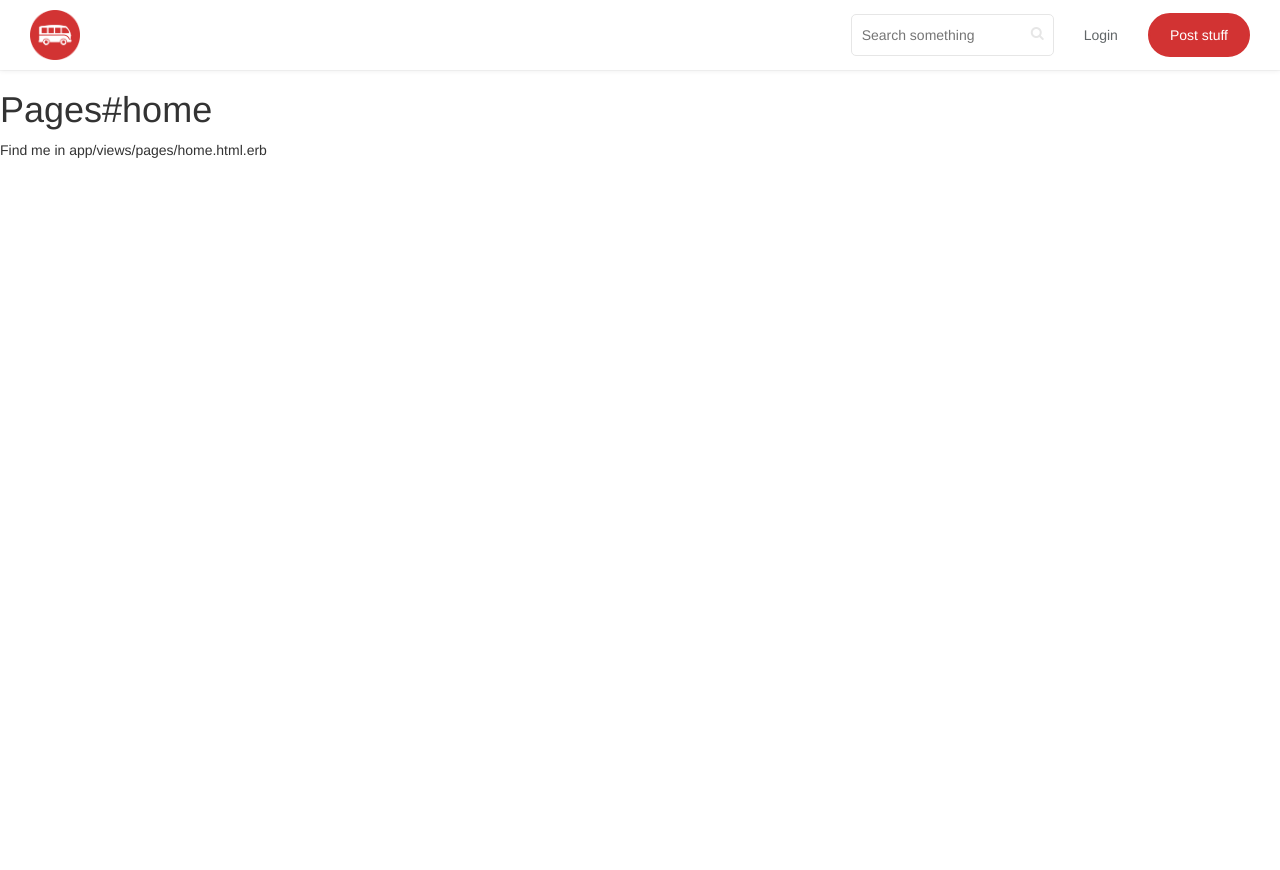
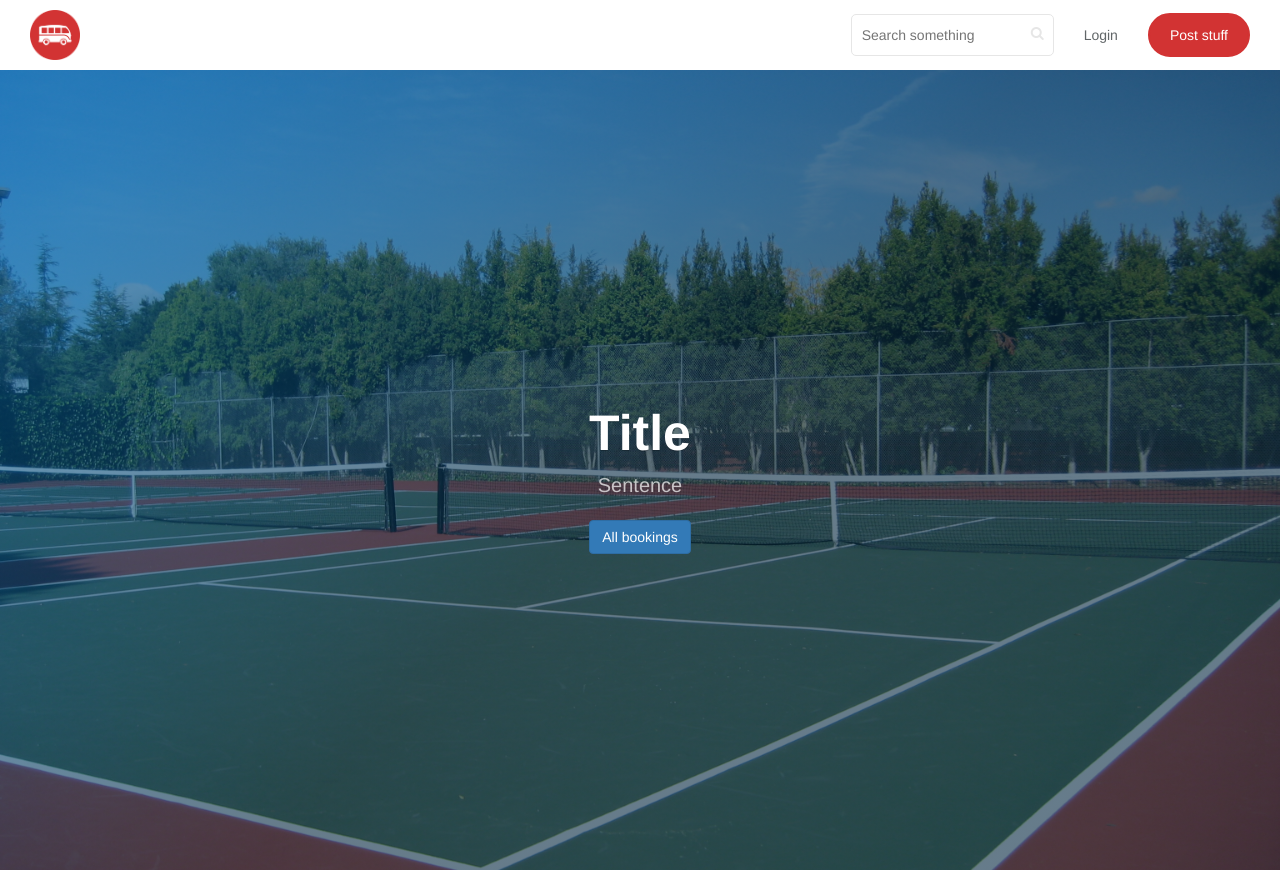
Before and after one commit to rogerpscott/calendr.io, a Rails app: page / in a window 1280 px wide. Before the commit the page ends 800 px from the top, so only its background shows below. Run offline with Rails 7, Linux system fonts and the light colour scheme; style sheets or scripts are compiled from the project's sources; some libraries are stand-ins or nearby versions.

Commit message:
interface done

```diff
--- /dev/null
+++ b/app/assets/javascripts/bookings.js
@@ -0,0 +1,2 @@
+// Place all the behaviors and hooks related to the matching controller here.
+// All this logic will automatically be available in application.js.
--- /dev/null
+++ b/app/assets/stylesheets/bookings.scss
@@ -0,0 +1,3 @@
+// Place all the styles related to the bookings controller here.
+// They will automatically be included in application.css.
+// You can use Sass (SCSS) here: http://sass-lang.com/
--- /dev/null
+++ b/app/assets/stylesheets/components/_banner.scss
@@ -0,0 +1,21 @@
+.banner {
+  color: white;
+  text-align: center;
+  height: 100vh;
+  /* if you have a 70px navbar => height: calc(100vh - 70px); */
+  background-size: cover !important;
+  display: flex;
+  align-items: center;
+  justify-content: center;
+}
+.banner h1 {
+  font-size: 50px;
+  font-weight: bold;
+  text-shadow: 0px 1px rgba(0, 0, 0, 0.2);
+}
+.banner p {
+  font-size: 20px;
+  font-weight: lighter;
+  color: rgba(255, 255, 255, 0.7);
+  margin-bottom: 20px;
+}
--- a/app/assets/stylesheets/components/_index.scss
+++ b/app/assets/stylesheets/components/_index.scss
@@ -1,3 +1,4 @@
 @import "alert";
 @import "avatars";
 @import "badges";
+@import "banner";
--- a/app/controllers/places_controller.rb
+++ b/app/controllers/places_controller.rb
@@ -7,6 +7,7 @@ class PlacesController < ApplicationController
 
   def show
     @place = Place.find(params[:id])
+    @booking = Booking.new
   end
 
   def new
--- /dev/null
+++ b/app/helpers/bookings_helper.rb
@@ -0,0 +1,2 @@
+module BookingsHelper
+end
--- a/app/views/pages/home.html.erb
+++ b/app/views/pages/home.html.erb
@@ -1,2 +1,7 @@
-<h1>Pages#home</h1>
-<p>Find me in app/views/pages/home.html.erb</p>
+<div class="banner" style="background-image: linear-gradient(-225deg, rgba(0,101,168,0.6) 0%, rgba(0,36,61,0.6) 50%), url('<%= image_path 'tennis.jpg' %>');">
+  <div class="banner-content">
+    <h1>Title</h1>
+    <p>Sentence</p>
+    <%= link_to 'All bookings', bookings_path, class:'btn btn-primary' %>
+  </div>
+</div>
--- a/config/routes.rb
+++ b/config/routes.rb
@@ -2,5 +2,11 @@ Rails.application.routes.draw do
   devise_for :users
   root to: 'pages#home'
   # For details on the DSL available within this file, see http://guides.rubyonrails.org/routing.html
-  resources :places
+  resources :places do
+    resources :bookings, only: [:new, :create, :edit, :update]
+  end
+
+  resources :bookings, only: [:index, :destroy]
+
+
 end
```
Also changed, not shown: app/controllers/bookings_controller.rb (added, +44 -0 lines), app/views/bookings/edit.html.erb (added, +13 -0 lines), app/views/bookings/index.html.erb (added, +11 -0 lines), app/views/places/show.html.erb (+9 -0 lines), db/seeds.rb (+27 -0 lines), app/assets/images/tennis.jpg (added).
